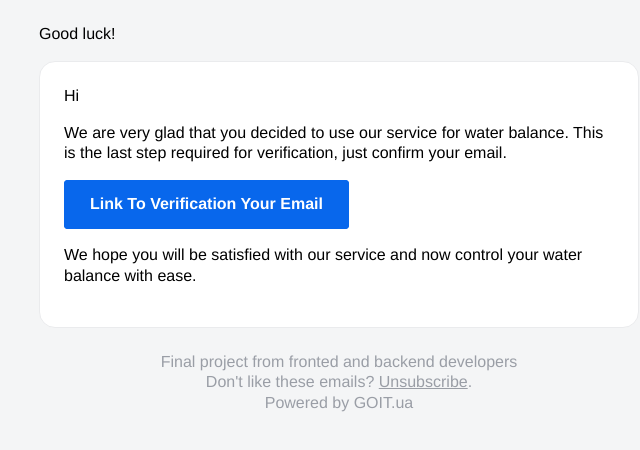
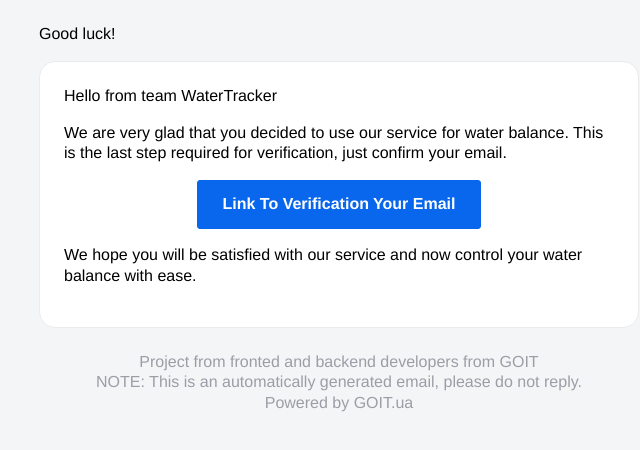
Before and after one commit to NickPosvystak/WaterTracker_server, a website: page view/verification.pug in a window 1280 px wide. Shown: the whole page, without its empty margins (301-941 px from the left). Drawn offline with nearby package versions, Linux system fonts and the light colour scheme; files that its build step writes are made by us from their sources.

Commit message:
verifyEmail

```diff
--- a/view/layout/main.pug
+++ b/view/layout/main.pug
@@ -18,11 +18,10 @@
           table(role='presentation' border='0' cellpadding='0' cellspacing='0')
             tr
               td.content-block
-                span.apple-link Final project from fronted and backend developers
+                span.apple-link Project from fronted and backend developers from GOIT
+
                 br
-                |  Don&apos;t like these emails?
-                a(href='https://goit.global/ua/contacts/') Unsubscribe
-                | .
+                | NOTE: This is an automatically generated email, please do not reply.
             tr
               td.content-block.powered-by
                 | Powered by
--- a/view/verification.pug
+++ b/view/verification.pug
@@ -3,13 +3,13 @@
 block content
    tr
     td.wrapper
-        p Hi #{name}
+        p Hello from team WaterTracker #{name}
         p
             |  We are very glad that you decided to use our service for water balance. This is the last step required for verification,  just confirm your email.
         table.btn.btn-primary(role='presentation' border='0' cellpadding='0' cellspacing='0')
             tbody
                 tr
-                    td(align='left')
+                    td(align='center')
                         table(role='presentation' border='0' cellpadding='0' cellspacing='0')
                             tbody
                                 tr
```
Also changed, not shown: controllers/authController.js (+8 -3 lines), helpers/sendEmailSengrid.js (+15 -1 lines).
